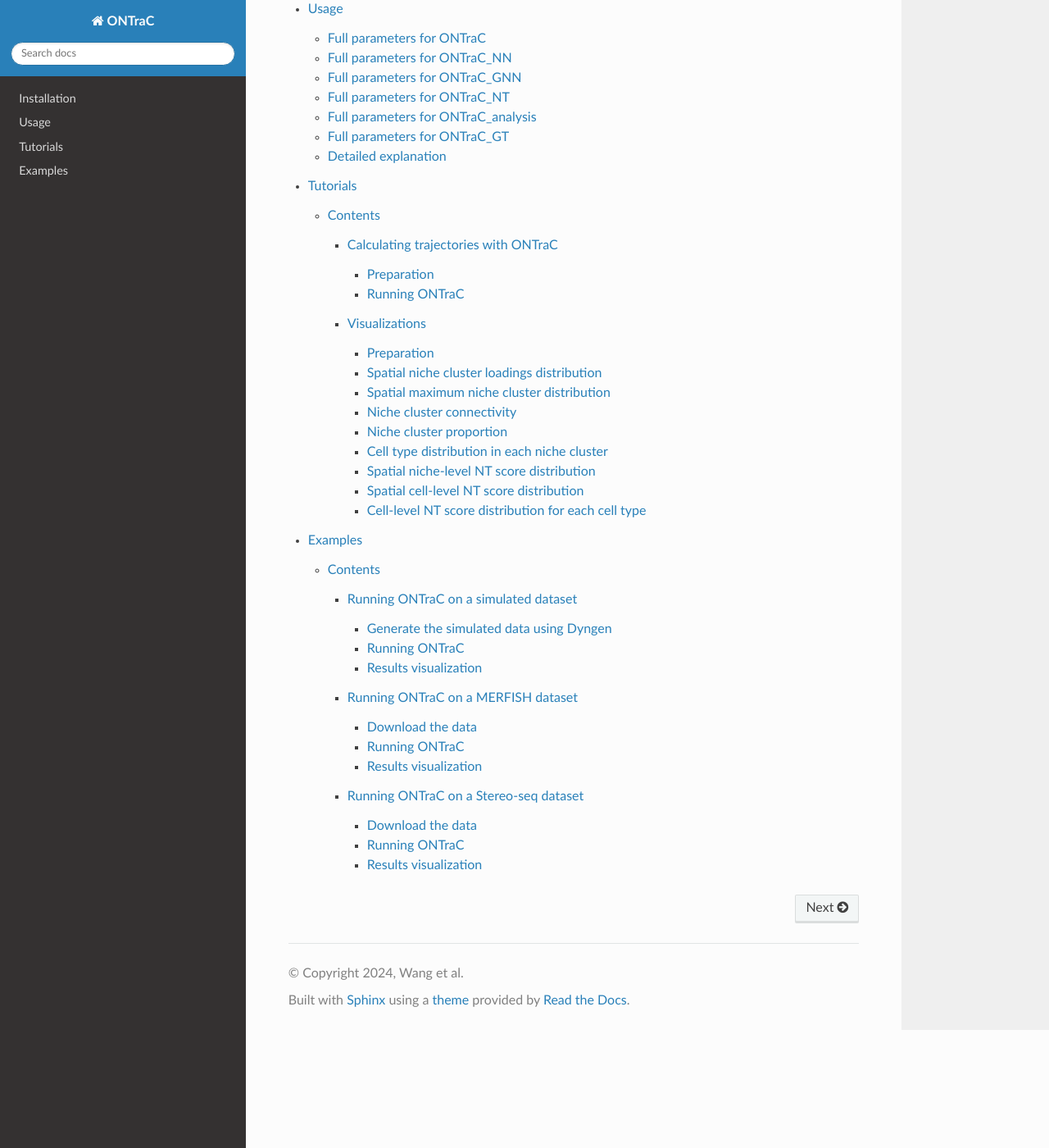
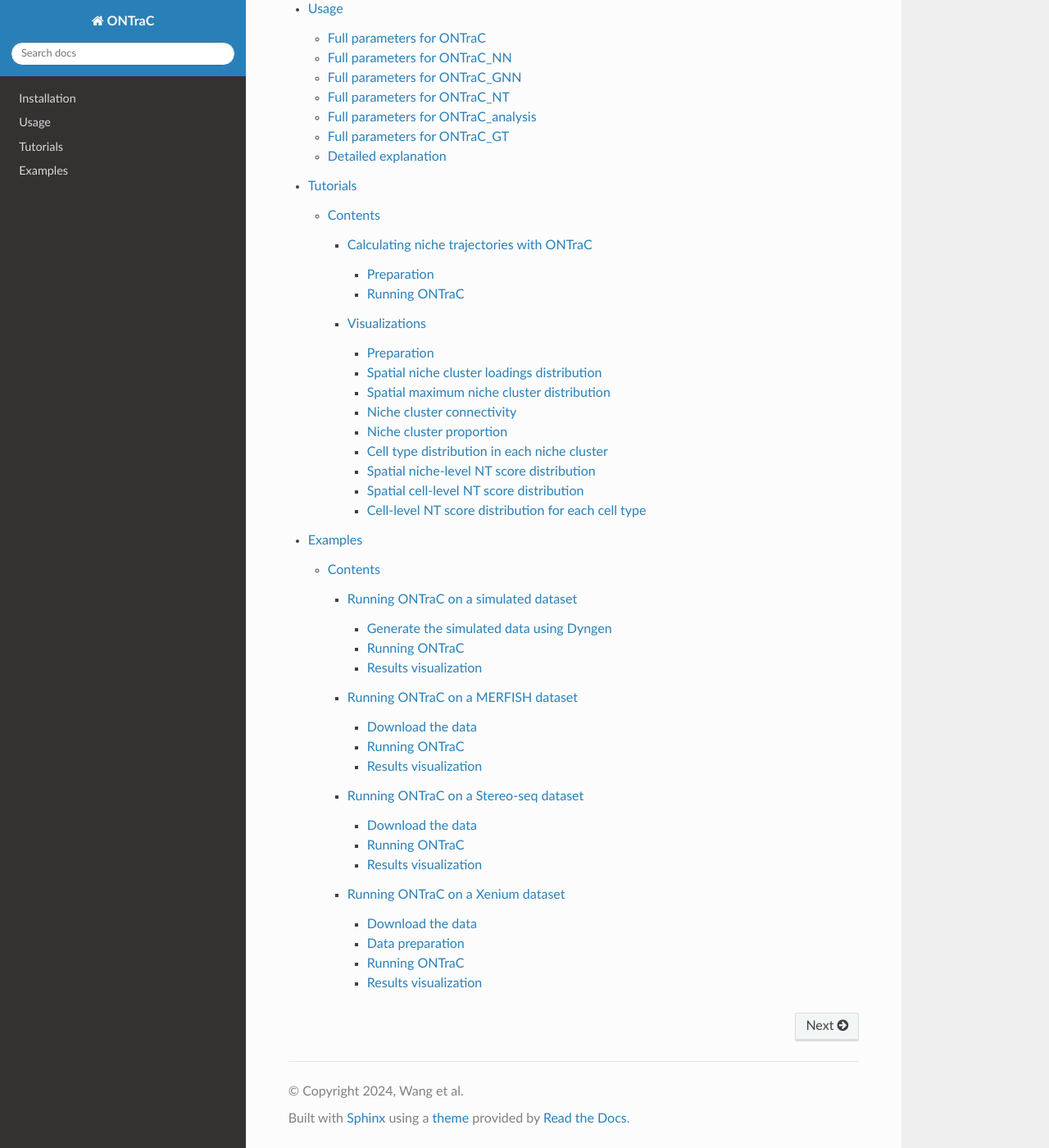
Before and after one commit to gyuanlab/ONTraC_website, a Sphinx documentation site: the page built from docs/source/index.rst, in a window 1280 px wide and 1400 px high, scrolled down 907 px. Shown: the whole window at 82% size. Built offline with Sphinx 7.4.7 and the Read the Docs theme 3.1.0, drawn with Linux system fonts in a browser that asks for light colours; some of the changed lines change nothing that is shown.

Commit message:
add xenium

```diff
--- a/docs/source/examples.rst
+++ b/docs/source/examples.rst
@@ -10,3 +10,4 @@ Contents
    simulated_dataset
    merfish
    stereo_seq
+   xenium
--- a/docs/source/niche_clusters.rst
+++ b/docs/source/niche_clusters.rst
@@ -1,5 +1,5 @@
-Calculating trajectories with ONTraC
-====================================
+Calculating niche trajectories with ONTraC
+==========================================
 
 ONTraC (Ordered Niche Trajectory Construction) is a niche-centered, machine
 learning method for constructing spatially continuous trajectories.
--- /dev/null
+++ b/docs/source/xenium.rst
@@ -0,0 +1,120 @@
+Running ONTraC on a Xenium dataset
+===================================
+
+Download the data
+------------------
+
+The human breast cancer Xenium dataset originally published by `Janesick, et al.` <https://www.nature.com/articles/s41467-023-43458-x>`_
+is available at `10X genomics <https://www.10xgenomics.com/products/xenium-in-situ/preview-dataset-human-breast>`_
+
+For running this example, download the In Situ Sample 1, Replicate 1
+(Xenium_FFPE_Human_Breast_Cancer_Rep1_outs.zip) and the `Cell_Barcode_Type_Matrices.xlsx file <https://cdn.10xgenomics.com/raw/upload/v1695234604/Xenium%20Preview%20Data/Cell_Barcode_Type_Matrices.xlsx>`_
+
+
+Data preparation
+-----------------
+
+For this step, we will use the R package Giotto.
+
+- Read the Xenium data and create a Giotto object
+
+.. code-block:: console
+
+   library(Giotto)
+
+   expression_matrix <- get10Xmatrix("data_xenium/outs/cell_feature_matrix/",
+                        gene_column_index = 2)
+
+   expression_matrix <- expression_matrix$`Gene Expression`
+
+   spatial_locs <- data.table::fread("data_xenium/outs/cells.csv.gz")
+   spatial_locs <- spatial_locs[, c("x_centroid", "y_centroid", "cell_id")]
+   colnames(spatial_locs) <- c("sdimx", "sdimy", "cell_ID")
+
+   instructions <- createGiottoInstructions(python_path = NULL,
+                                          save_plot = TRUE,
+                                          show_plot = FALSE,
+                                          return_plot = FALSE,
+                                          save_dir = "results_xenium")
+
+   xenium <- createGiottoObject(expression = expression_matrix,
+                              spatial_locs = spatial_locs,
+                              instructions = instructions)
+
+   cell_types <- cell_types$Cluster
+
+   xenium <- addCellMetadata(xenium,
+                           new_metadata = cell_types)
+
+
+- Filter the cells with low counts
+
+.. code-block:: console
+
+   xenium <- filterGiotto(xenium,
+                        feat_det_in_min_cells = 100,
+                        min_det_feats_per_cell = 10)
+
+
+- Create the input table for ONTraC
+
+.. code-block:: console
+
+   metadata <- pDataDT(xenium)
+
+   coordinates <- getSpatialLocations(xenium,
+                                    output = "data.table")
+
+   # create data table
+   dataset_table <- data.frame(Cell_ID = metadata$cell_ID,
+                              Sample = rep("sample1_rep1", 163565),
+                              Cell_Type = metadata$cell_types,
+                              x = coordinates$sdimx,
+                              y = coordinates$sdimy)
+
+
+   # subset region
+   write.table(dataset_table[dataset_table$x > 3000 & dataset_table$x < 4500  & dataset_table$y > 1000 & dataset_table$y < 2500, ],
+               "dataset.csv", sep = ",",
+               quote = FALSE, row.names = FALSE, col.names = TRUE)
+
+
+Running ONTraC
+--------------
+
+If your default shell is not Bash, please adjust this code.
+
+ONTraC will run on CPU if CUDA is not available.
+
+.. code-block:: console
+
+   conda activate ONTraC
+   ONTraC --meta-input dataset.csv \
+   --NN-dir selection/output_xenium/NN \
+   --GNN-dir selection/output_xenium/GNN \
+   --NT-dir selection/output_xenium/NT \
+   --device cpu --epochs 300 -s 42 --patience 100 \
+   --min-delta 0.001 --min-epochs 50 --lr 0.03 --hidden-feats 4 \
+   -k 4 --n-neighbors 50 --modularity-loss-weight 0.3 \
+   --regularization-loss-weight 0.1 --purity-loss-weight 300 \
+   --beta 0.03 > xenium_final.log
+
+
+Results visualization
+---------------------
+
+Please see the :doc:`visualization` tutorials for details.
+
+- Create all the plots with the ONTraC_analysis command.
+
+.. code-block:: console
+
+   ONTraC_analysis --meta-input dataset.csv \
+   --NN-dir selection/output_xenium/NN \
+   --GNN-dir selection/output_xenium/GNN \
+   --NT-dir selection/output_xenium/NT \
+   -o selection/analysis_xenium -l xenium_final.log
+
+.. image:: images/xenium/cell_NT_score.png
+  :width: 700
+  :alt: Cell level NT score
```
Also changed, not shown: docs/source/images/xenium/cell_NT_score.png (added).
